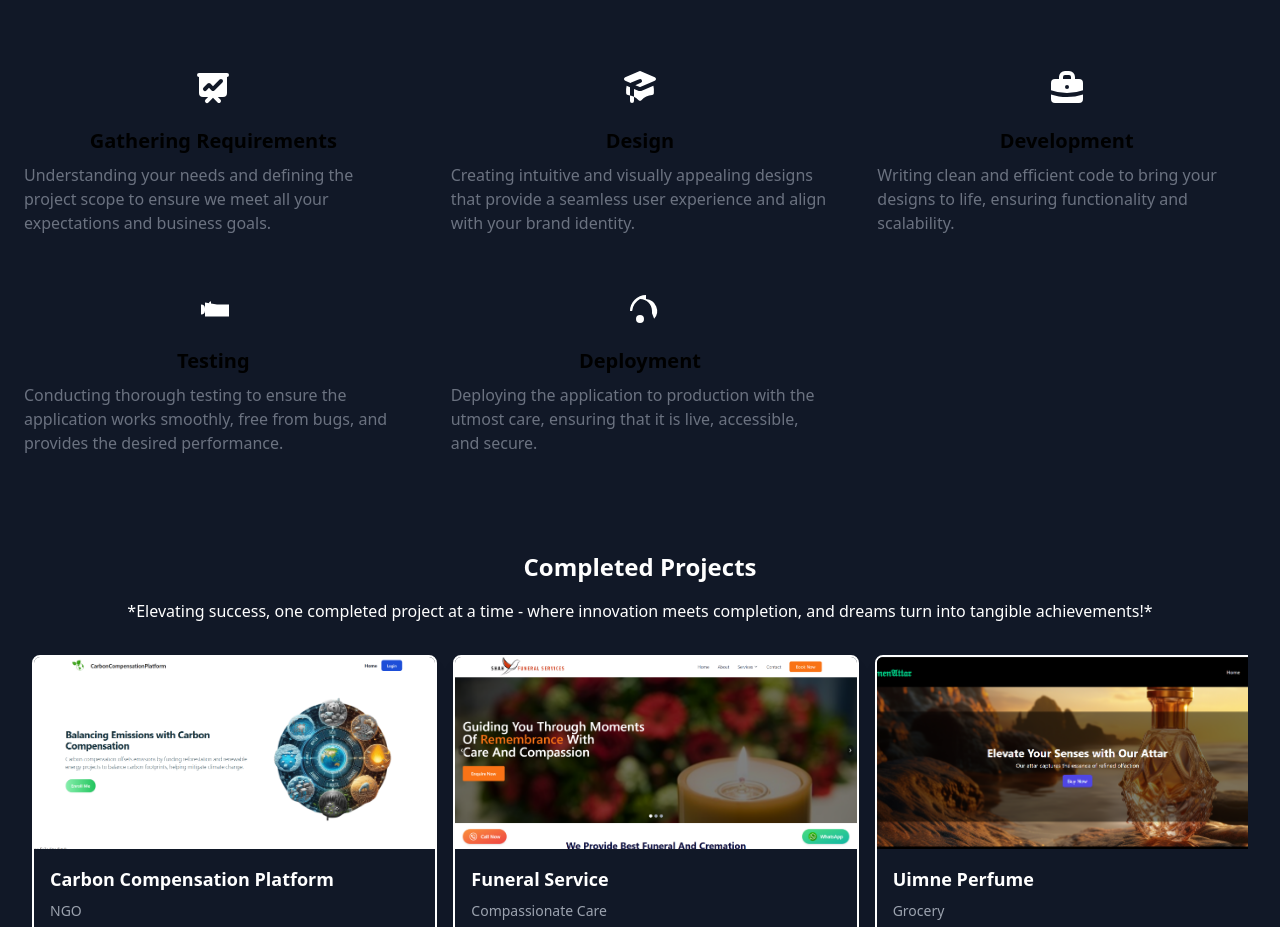
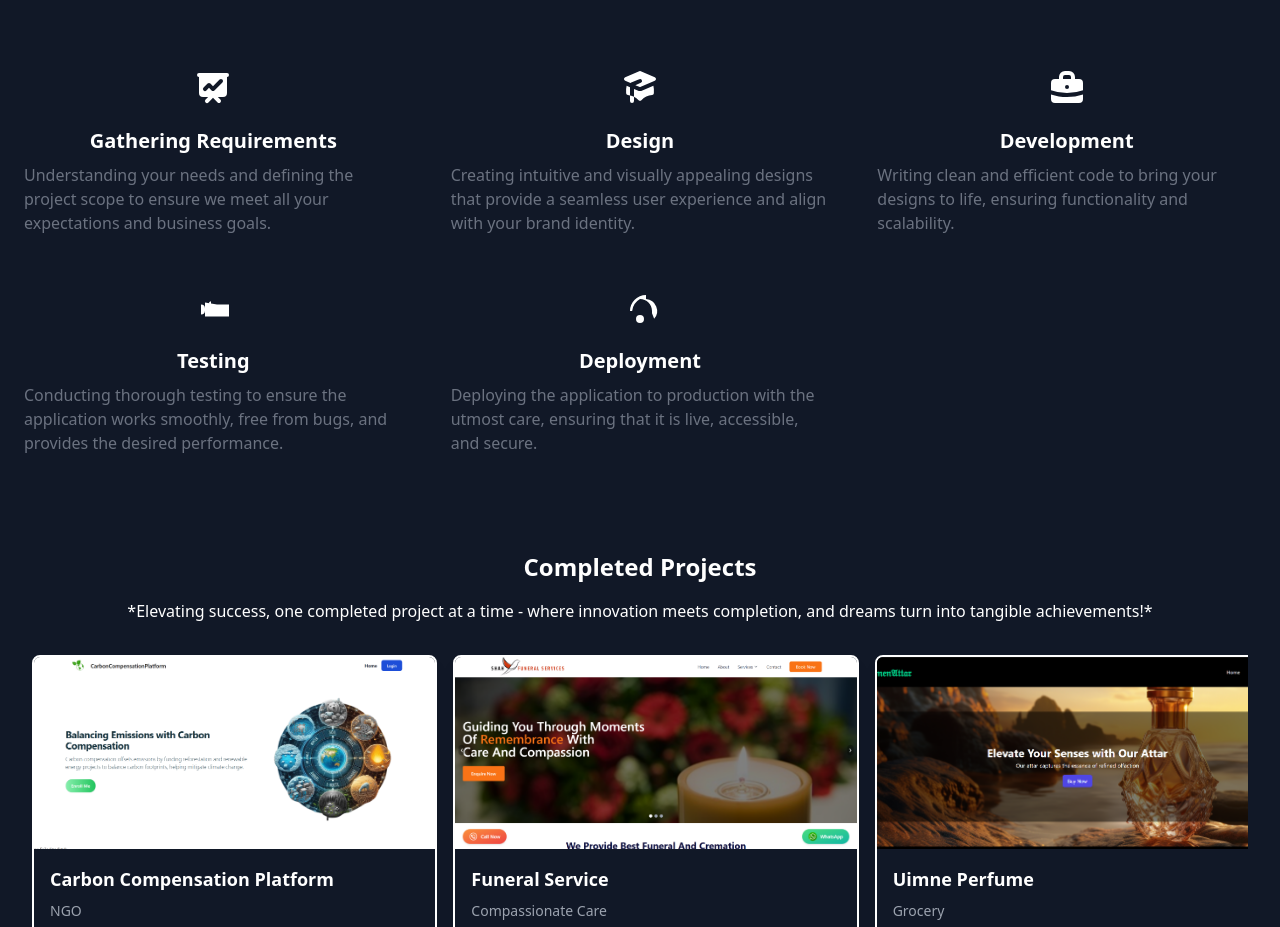
Before and after one commit to xyzome/zome, a React (Vite) app: page / in a window 1280 px wide. Shown: the part 1060-1987 px from the top of the page. Built offline with nearby package versions, Linux system fonts and the light colour scheme.

Commit message:
change color of requirement gathering and others

```diff
--- a/src/components/Contact.jsx
+++ b/src/components/Contact.jsx
@@ -3,7 +3,7 @@ import React from 'react';
 function Contact() {
   return (
     <>
-      <section className=" dark:bg-gray-900 pt-8">
+      <section className="bg-gray-900 pt-8">
         <div
           className="py-8 lg:py-16 px-4 mx-auto max-w-screen-md"
           data-aos="fade-up"
--- a/src/components/Features.jsx
+++ b/src/components/Features.jsx
@@ -40,7 +40,7 @@ function Features() {
                 />
               </svg>
             </div>
-            <h3 className="mb-2 text-xl font-bold dark:text-white">Gathering Requirements</h3>
+            <h3 className="mb-2 text-xl font-bold text-white">Gathering Requirements</h3>
             <p className="text-gray-500 dark:text-gray-400">
               Understanding your needs and defining the project scope to ensure we meet all your expectations and business goals.
             </p>
@@ -64,7 +64,7 @@ function Features() {
                 />
               </svg>
             </div>
-            <h3 className="mb-2 text-xl font-bold dark:text-white">Design</h3>
+            <h3 className="mb-2 text-xl font-bold text-white">Design</h3>
             <p className="text-gray-500 dark:text-gray-400">
               Creating intuitive and visually appealing designs that provide a seamless user experience and align with your brand identity.
             </p>
@@ -93,7 +93,7 @@ function Features() {
                 />
               </svg>
             </div>
-            <h3 className="mb-2 text-xl font-bold dark:text-white">Development</h3>
+            <h3 className="mb-2 text-xl font-bold text-white">Development</h3>
             <p className="text-gray-500 dark:text-gray-400">
               Writing clean and efficient code to bring your designs to life, ensuring functionality and scalability.
             </p>
@@ -122,7 +122,7 @@ function Features() {
                 />
               </svg>
             </div>
-            <h3 className="mb-2 text-xl font-bold dark:text-white">Testing</h3>
+            <h3 className="mb-2 text-xl font-bold text-white">Testing</h3>
             <p className="text-gray-500 dark:text-gray-400">
               Conducting thorough testing to ensure the application works smoothly, free from bugs, and provides the desired performance.
             </p>
@@ -148,7 +148,7 @@ function Features() {
                 />
               </svg>
             </div>
-            <h3 className="mb-2 text-xl font-bold dark:text-white">Deployment</h3>
+            <h3 className="mb-2 text-xl font-bold text-white">Deployment</h3>
             <p className="text-gray-500 dark:text-gray-400">
               Deploying the application to production with the utmost care, ensuring that it is live, accessible, and secure.
             </p>
```
